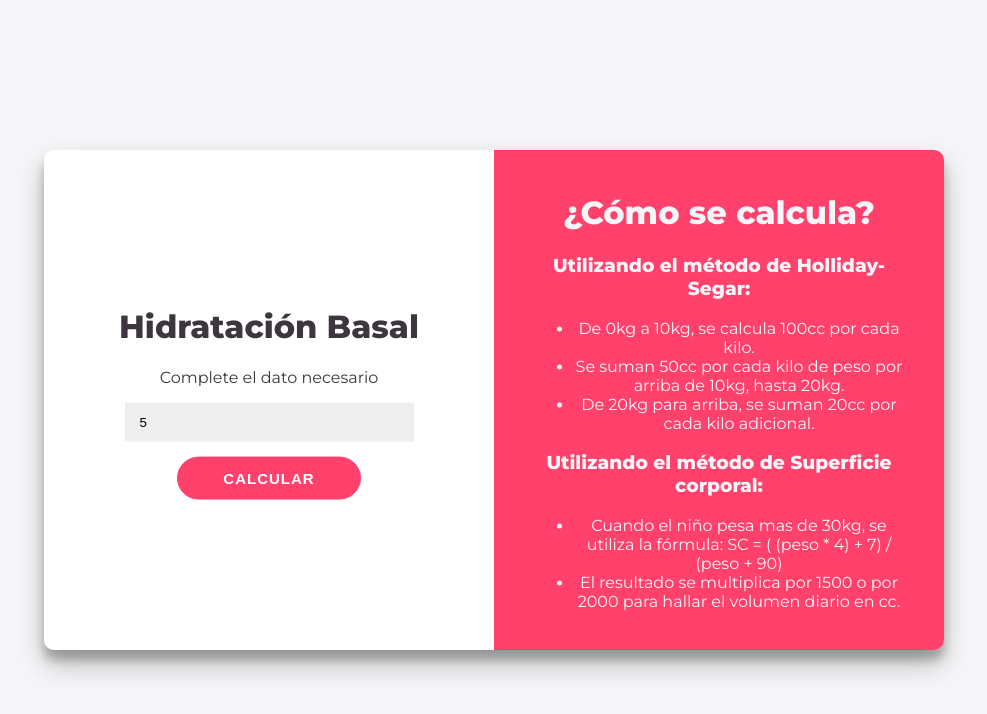
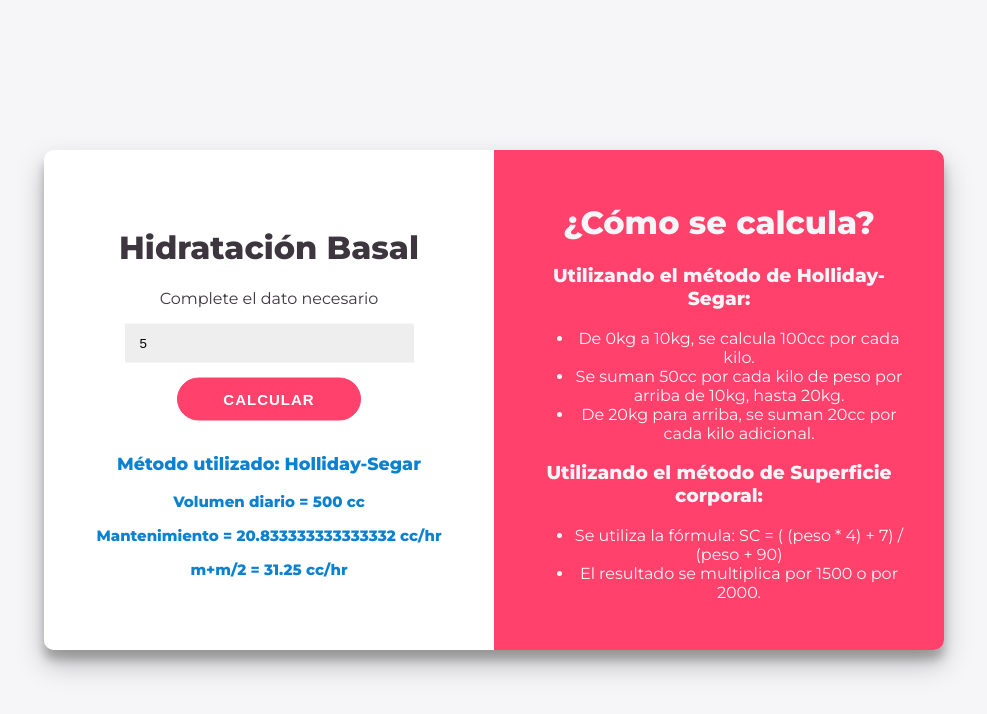
Before and after one commit to JazminMezaGriffith/calc_hidratacionBasal, a plain HTML site: page index.html in a window 1280 px wide. Both pictures are taken after typing "5" into the empty fields and a click on the button "CALCULAR". Shown: the whole page, without its empty margins (146-1133 px from the left). Drawn offline with Linux system fonts and the light colour scheme.

Commit message:
Añadido script de la calculadora

```diff
--- a/index.html
+++ b/index.html
@@ -5,6 +5,7 @@
     <meta name="viewport" content="width=device-width, initial-scale=1.0">
     <title>Calculadora de Hidratación Basal</title>
     <link rel="stylesheet" href="style.css">
+    <script src="script.js" defer></script>
 </head>
 <body>
     <div id="contenedor">
@@ -39,8 +40,8 @@
                 </ul>
                 <h3>Utilizando el método de Superficie corporal:</h3>
                 <ul>
-                    <li>Cuando el niño pesa mas de 30kg, se utiliza la fórmula: SC = ( (peso * 4) + 7) / (peso + 90)</li>
-                    <li>El resultado se multiplica por 1500 o por 2000 para hallar el volumen diario en cc.</li>
+                    <li>Se utiliza la fórmula: SC = ( (peso * 4) + 7) / (peso + 90)</li>
+                    <li>El resultado se multiplica por 1500 o por 2000.</li>
                 </ul>
             </div>
         </div>
--- /dev/null
+++ b/script.js
@@ -0,0 +1,50 @@
+document.addEventListener('DOMContentLoaded', function () {
+    const pesoInput = document.querySelector('input');
+    const calcularButton = document.querySelector('button');
+    const errorMensaje = document.getElementById('error');
+    const resultsContainer = document.querySelector('.results');
+
+    calcularButton.addEventListener('click', function () {
+        errorMensaje.style.display = 'none';
+        resultsContainer.style.display = 'none';
+
+        const peso = parseFloat(pesoInput.value);
+
+        if (isNaN(peso) || peso <= 0) {
+            errorMensaje.style.display = 'block';
+        } else {
+            if (peso <= 30) {
+                let hidratacion_diaria;
+                if (peso <= 10) {
+                    hidratacion_diaria = peso * 100;
+                } else if (peso <= 20) {
+                    hidratacion_diaria = 10 * 100 + (peso - 10) * 50;
+                } else {
+                    hidratacion_diaria = 10 * 100 + 10 * 50 + (peso - 20) * 20;
+                }
+
+                const flujo_horario = hidratacion_diaria / 24;
+                const m_mas_m2 = flujo_horario * 1.5;
+
+                resultsContainer.innerHTML = `
+                    <h3>Método utilizado: Holliday-Segar</h3>
+                    <p>Volumen diario = ${hidratacion_diaria} cc</p>
+                    <p>Mantenimiento = ${flujo_horario} cc/hr</p>
+                    <p>m+m/2 = ${m_mas_m2} cc/hr</p>
+                `;
+            } else {
+                const superficie_corporal = ((peso * 4) + 7) / (peso + 90);
+                const hidratacion_diaria_1500 = superficie_corporal * 1500;
+                const hidratacion_diaria_2000 = superficie_corporal * 2000;
+
+                resultsContainer.innerHTML = `
+                    <h3>Método utilizado: Superficie corporal</h3>
+                    <p>SC * 1500 = ${hidratacion_diaria_1500} cc</p>
+                    <p>SC * 2000 = ${hidratacion_diaria_2000} cc</p>
+                `;
+            }
+
+            resultsContainer.style.display = 'block';
+        }
+    });
+});
--- a/style.css
+++ b/style.css
@@ -80,7 +80,7 @@ button:active {
 .results{
     color: #0A81D1;
     font-weight: bold;
-    font-size: 25px;
+    font-size: 15px;
     margin-bottom: 5px;
     display: none;
 }
```
